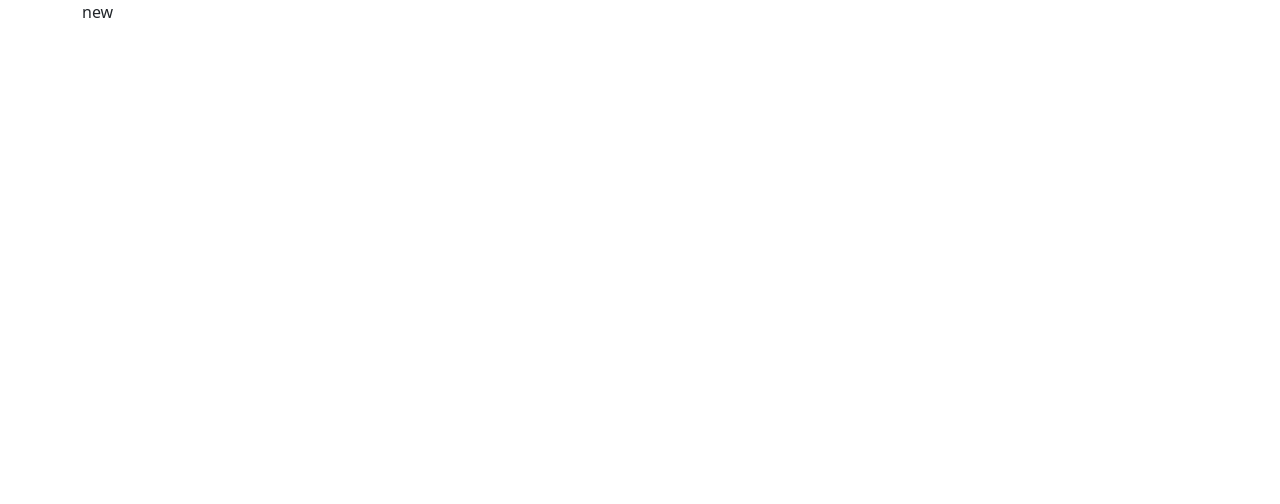
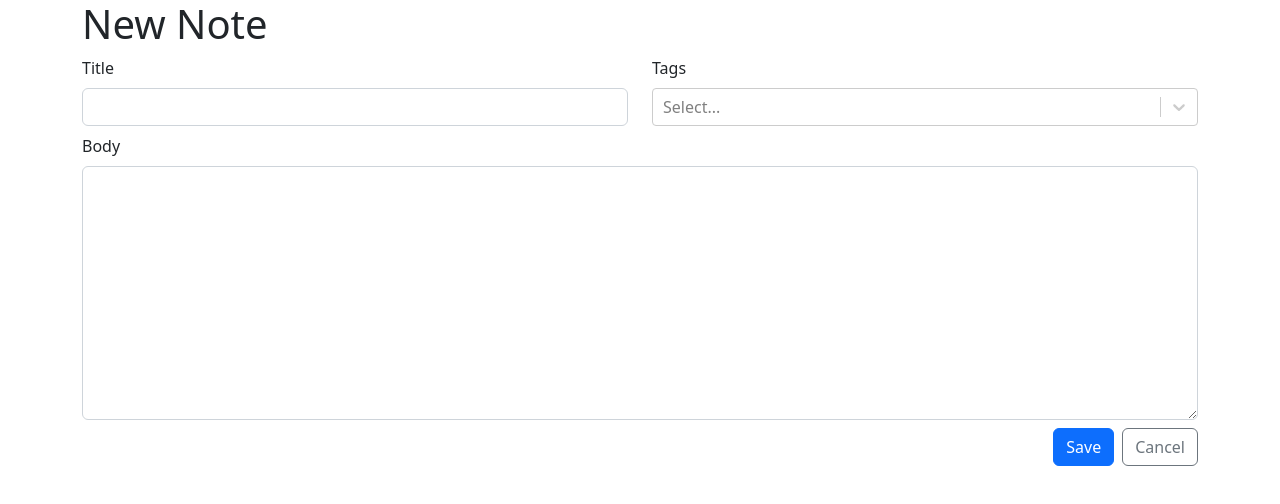
Before and after one commit to AlonKendler/NoteApp, a React (Vite) app in the folder Note-app/: page /new in a window 1280 px wide. Shown: the top 504 px of the page. Built offline with nearby package versions, Linux system fonts and the light colour scheme.

Commit message:
newNote component working with local storage

```diff
--- a/Note-app/package.json
+++ b/Note-app/package.json
@@ -13,11 +13,14 @@
     "react": "^18.2.0",
     "react-bootstrap": "^2.6.0",
     "react-dom": "^18.2.0",
-    "react-router-dom": "^6.4.3"
+    "react-router-dom": "^6.4.3",
+    "react-select": "^5.6.1",
+    "uuid": "^9.0.0"
   },
   "devDependencies": {
     "@types/react": "^18.0.24",
     "@types/react-dom": "^18.0.8",
+    "@types/uuid": "^8.3.4",
     "@vitejs/plugin-react": "^2.2.0",
     "typescript": "^4.6.4",
     "vite": "^3.2.3"
--- a/Note-app/src/App.tsx
+++ b/Note-app/src/App.tsx
@@ -1,17 +1,79 @@
-import { useState } from "react";
+import { useMemo, useState } from "react";
 import reactLogo from "./assets/react.svg";
 import "bootstrap/dist/css/bootstrap.min.css";
 import { Navigate, Route, Routes } from "react-router-dom";
 import { Container } from "react-bootstrap";
+import { NewNote } from "./NewNote";
+import { useLocalStorage } from "./useLocalStorage";
+import { v4 as uuidV4 } from "uuid";
+
+export type RawNote = {
+  id: string;
+} & RawNoteData;
+export type RawNoteData = {
+  title: string;
+  markdown: string;
+  tagIds: string[];
+};
+export type Note = {
+  id: string;
+} & NoteData;
+
+export type NoteData = {
+  title: string;
+  markdown: string;
+  tags: Tags[];
+};
+
+export type Tags = {
+  id: string;
+  label: string;
+};
 
 function App() {
   const [count, setCount] = useState(0);
+  const [notes, setNotes] = useLocalStorage<RawNote[]>("NOTES", []);
+  const [tags, setTags] = useLocalStorage<Tags[]>("TAGS", []);
 
+  const noteWithTags = useMemo(() => {
+    return notes.map((note) => {
+      return {
+        ...note,
+        tags: tags.filter((tag) => note.tagIds.includes(tag.id)),
+      };
+    });
+  }, [notes, tags]);
+
+  const onCreateNotes = ({ tags, ...data }: NoteData) => {
+    setNotes((prevNotes) => {
+      return [
+        ...prevNotes,
+        {
+          ...data,
+          id: uuidV4(),
+          tagIds: tags.map((tag) => tag.id),
+        },
+      ];
+    });
+  };
+
+  const addTag = (tag: Tags) => {
+    setTags((prev) => [...prev, tag]);
+  };
   return (
     <Container className="">
       <Routes>
         <Route path="/" element={<div>Hi</div>} />
-        <Route path="/new" element={<div>new</div>} />
+        <Route
+          path="/new"
+          element={
+            <NewNote
+              onAddTag={addTag}
+              availableTags={tags}
+              onSubmit={onCreateNotes}
+            />
+          }
+        />
         <Route path="/:id">
           <Route index element={<div>show</div>} />
           <Route path="edit" element={<div>edit</div>} />
--- /dev/null
+++ b/Note-app/src/NewNote.tsx
@@ -0,0 +1,27 @@
+import React from "react";
+import { NoteData, Tags } from "./App";
+
+import { NoteForm } from "./NoteForm";
+
+interface NewNoteProps {
+  onSubmit: (data: NoteData) => void;
+  onAddTag: (tag: Tags) => void;
+  availableTags: Tags[];
+}
+
+export function NewNote({
+  onSubmit,
+  onAddTag,
+  availableTags,
+}: NewNoteProps): React.ReactElement {
+  return (
+    <>
+      <h1 className="mb-2">New Note</h1>
+      <NoteForm
+        onSubmit={onSubmit}
+        onAddTag={onAddTag}
+        availableTags={availableTags}
+      />
+    </>
+  );
+}
--- /dev/null
+++ b/Note-app/src/NoteForm.tsx
@@ -0,0 +1,94 @@
+import React, { FormEvent, useEffect, useRef, useState } from "react";
+import { Button, Col, Form, Row, Stack } from "react-bootstrap";
+import { Link } from "react-router-dom";
+import CreatableReactSelect from "react-select/creatable";
+import { NoteData, Tags } from "./App";
+import { v4 as uuidV4 } from "uuid";
+
+interface NoteFormProps {
+  onSubmit: (data: NoteData) => void;
+  onAddTag: (tag: Tags) => void;
+  availableTags: Tags[];
+}
+
+export function NoteForm({
+  onSubmit,
+  onAddTag,
+  availableTags,
+}: NoteFormProps): React.ReactElement {
+  const titleRef = useRef<HTMLInputElement>(null);
+  const markdownRef = useRef<HTMLTextAreaElement>(null);
+  const [selectedTags, setSelectedTags] = useState<Tags[]>([]);
+
+  const handleSubmit = (e: FormEvent) => {
+    e.preventDefault();
+    console.log(
+      "handleSubmit:",
+      titleRef.current?.value,
+      markdownRef.current?.value
+    );
+    // the ! is telling ts that we know value is not null (cuz required by bootsrap UI)
+    onSubmit({
+      title: titleRef.current!.value,
+      markdown: markdownRef.current!.value,
+      tags: selectedTags,
+    });
+  };
+
+  return (
+    <Form onSubmit={(e) => handleSubmit(e)}>
+      <Stack gap={2}>
+        <Row>
+          <Col>
+            <Form.Group controlId="title">
+              <Form.Label>Title</Form.Label>
+              <Form.Control ref={titleRef} required />
+            </Form.Group>
+          </Col>
+          <Col>
+            <Form.Group controlId="title">
+              <Form.Label>Tags</Form.Label>
+              <CreatableReactSelect
+                isMulti
+                options={availableTags.map((tag) => {
+                  return { label: tag.label, value: tag.id };
+                })}
+                onCreateOption={(label) => {
+                  const newTag: Tags = { id: uuidV4(), label: label };
+                  onAddTag(newTag);
+                  setSelectedTags((prev) => [...prev, newTag]);
+                }}
+                value={selectedTags.map((tag) => {
+                  return { label: tag.label, value: tag.id };
+                })}
+                onChange={(tags) => {
+                  setSelectedTags(
+                    tags.map((tag) => {
+                      return { label: tag.label, id: tag.value };
+                    })
+                  );
+                }}
+              />
+            </Form.Group>
+          </Col>
+        </Row>
+        <Row>
+          <Form.Group>
+            <Form.Label>Body</Form.Label>
+            <Form.Control ref={markdownRef} required as="textarea" rows={10} />
+          </Form.Group>
+        </Row>
+        <Stack direction="horizontal" gap={2} className="justify-content-end">
+          <Button type="submit" variant="primary">
+            Save
+          </Button>
+          <Link to="..">
+            <Button type="button" variant="outline-secondary">
+              Cancel
+            </Button>
+          </Link>
+        </Stack>
+      </Stack>
+    </Form>
+  );
+}
```
Also changed, not shown: 1 other file (tests, documents, lock files or other folders).
